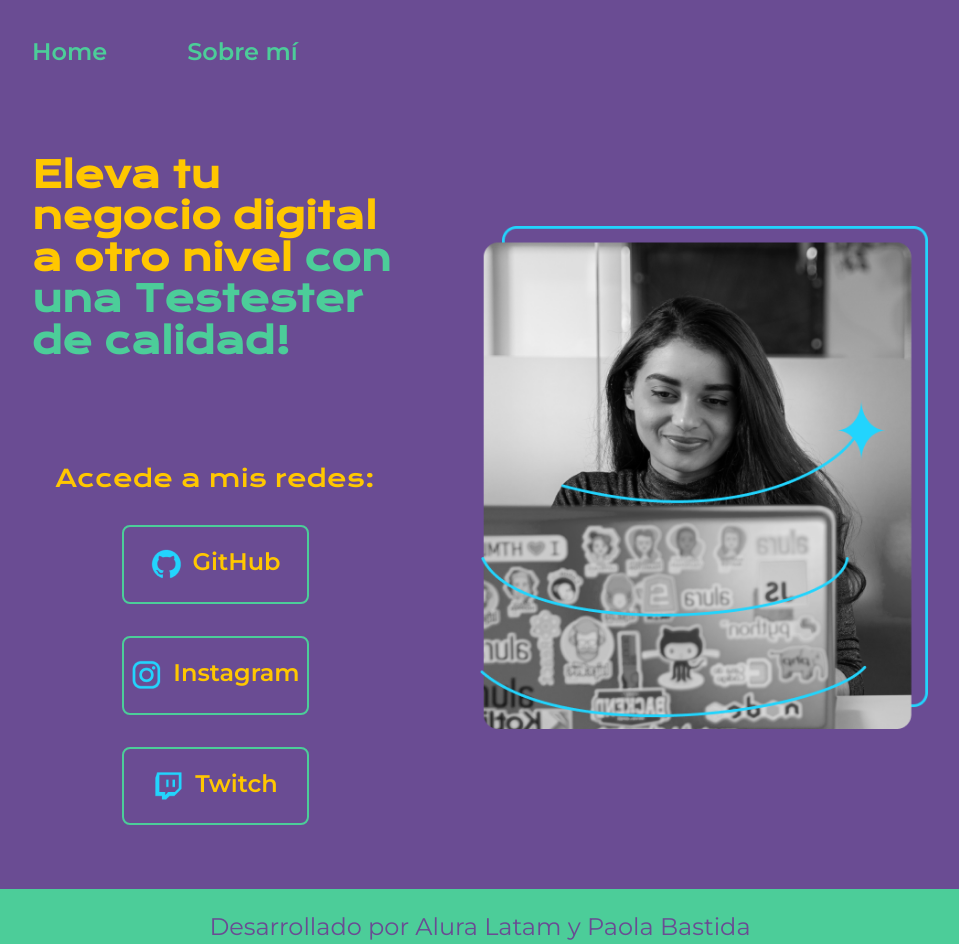
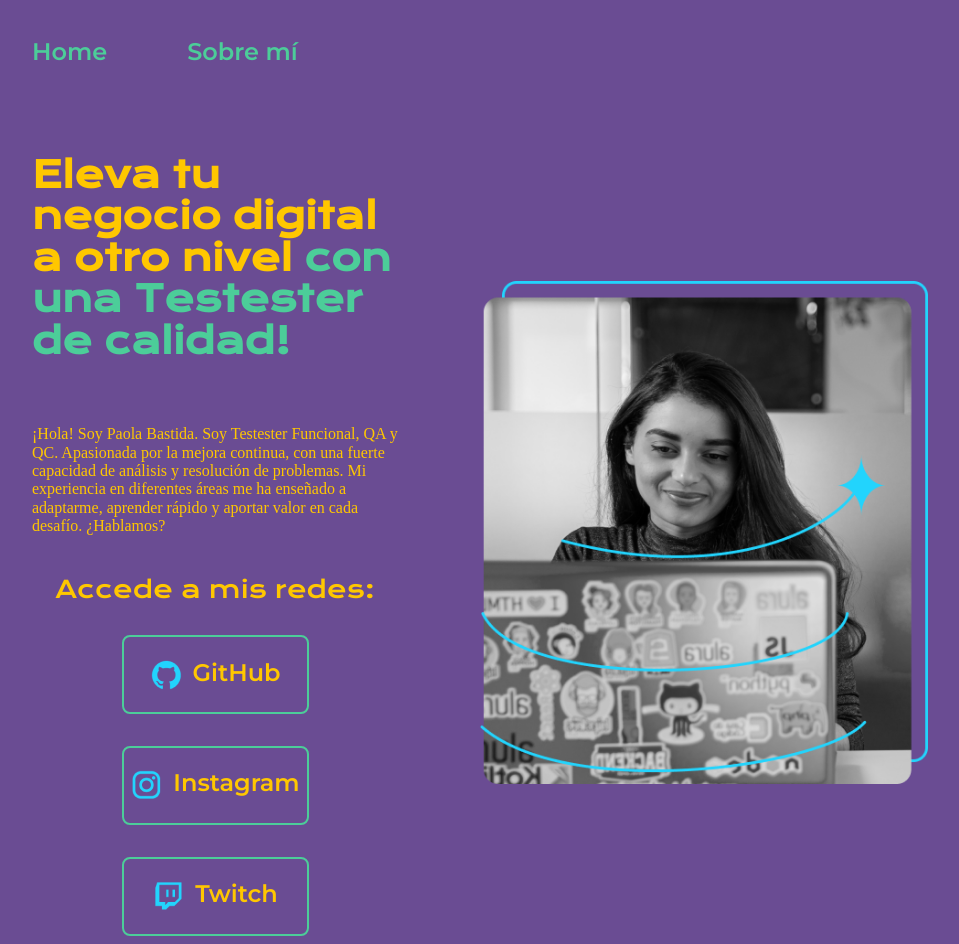
Before and after one commit to PaoBasQA/portafolio, a plain HTML site: page index.html in a window 1280 px wide. Shown: the top 944 px of the page, without its empty margins (160-1119 px from the left). Drawn offline with nearby package versions, Linux system fonts and the light colour scheme.

Commit message:
Actualiza la presentación personal de Paola Bastida en index.html

```diff
--- a/index.html
+++ b/index.html
@@ -21,7 +21,11 @@
                 Eleva tu negocio digital a otro nivel
                 <strong class="titulo-destaque">con una Testester de calidad!</strong>
             </h1>
-                <p class="presentacion__contenido__texto">
+                <p class="presentacion__contenido__texto">¡Hola! Soy Paola Bastida. Soy Testester Funcional, QA y QC.
+                    Apasionada por la mejora continua, con una fuerte capacidad de análisis y
+                    resolución de problemas. Mi experiencia en diferentes áreas me ha enseñado a
+                    adaptarme, aprender rápido y aportar valor en cada desafío.
+                    ¿Hablamos?
 
                 </p>
                 <div class="presentacion__enlaces">
```
